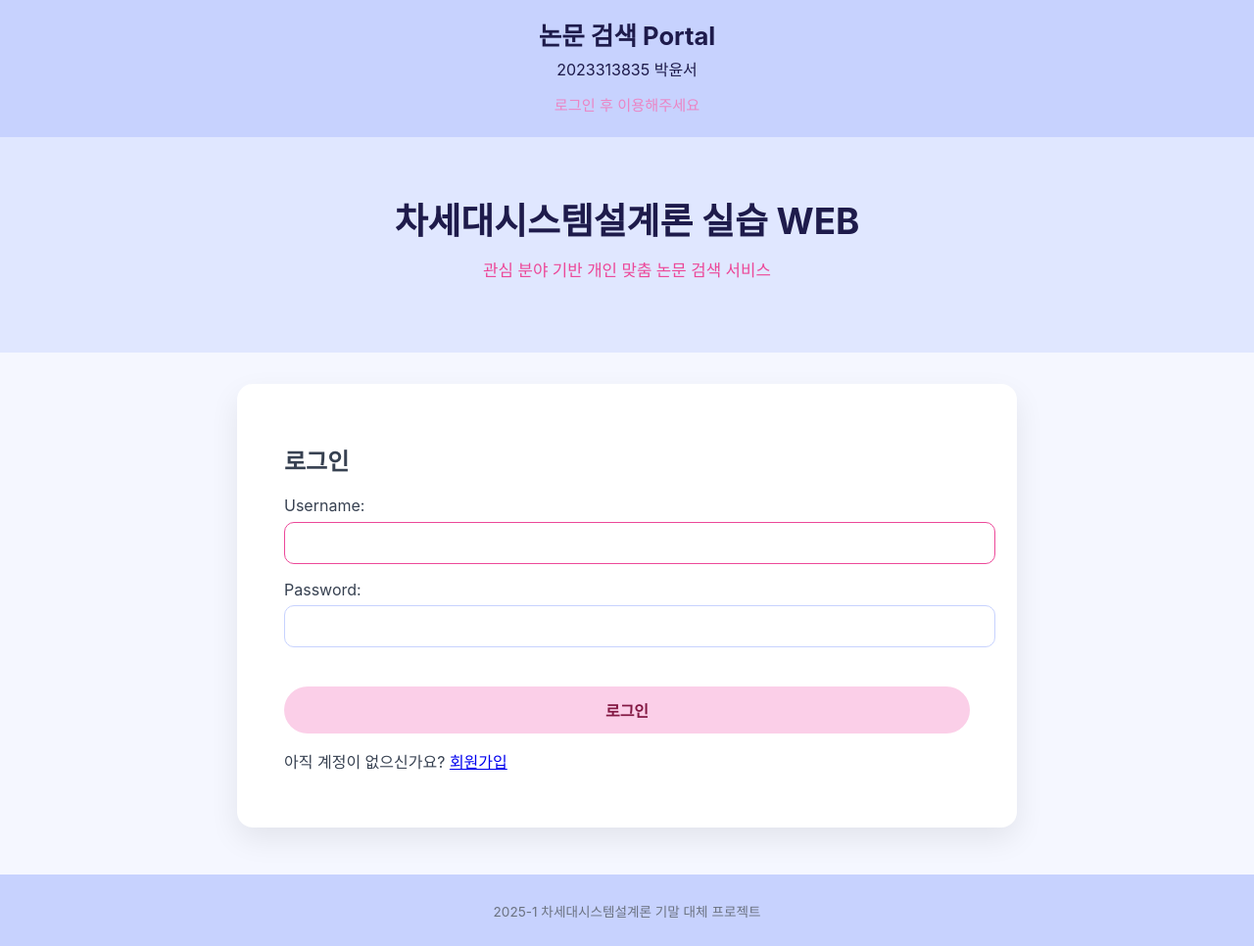
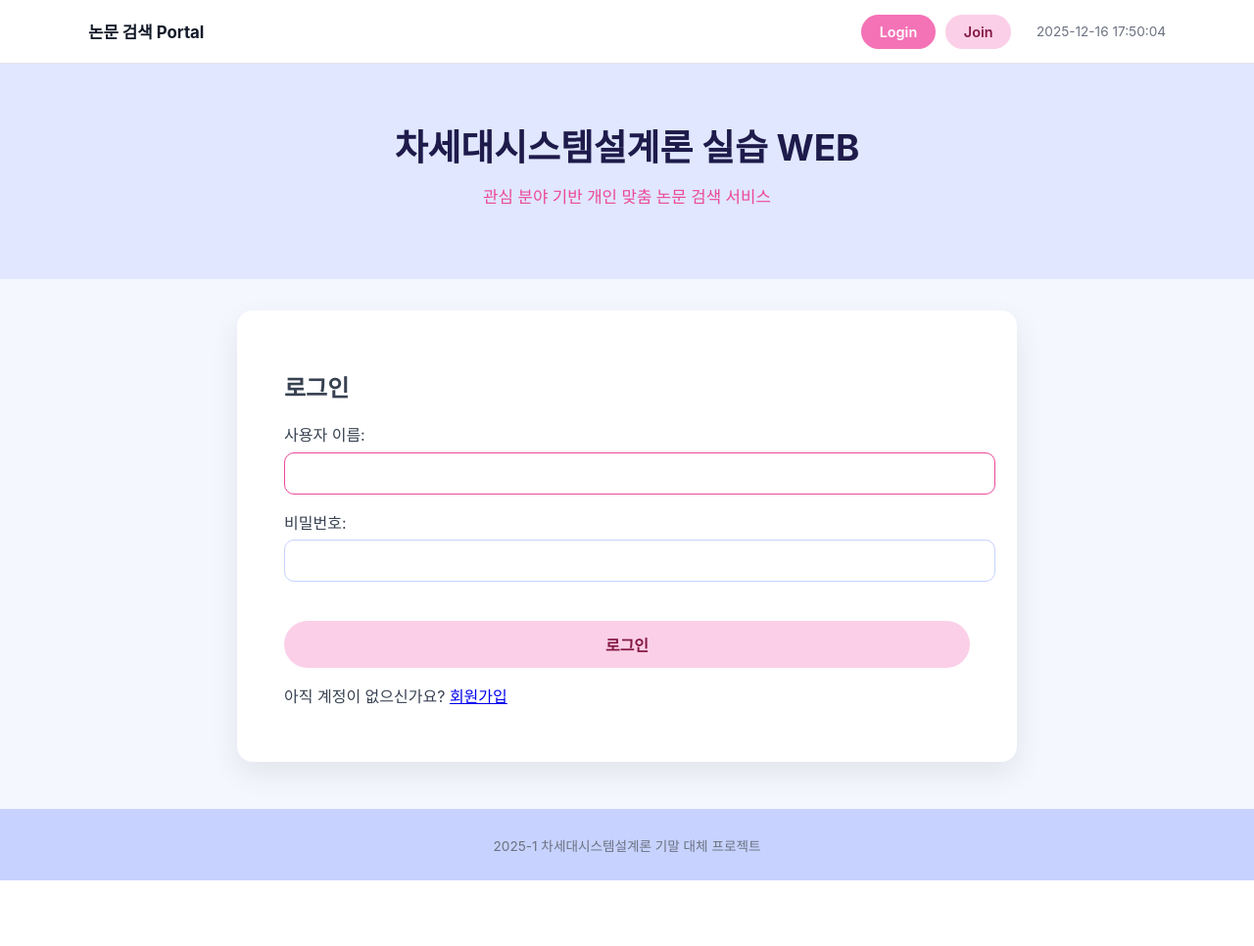
Before and after one commit to Germ-y/SKKU_LIS3050_final_project, a Django app: page /users/login/ in a window 1280 px wide. Shown: the whole page at 98% size. After the commit the page ends 899 px from the top, so only its background shows below. Run offline with Django 5.2, Linux system fonts and the light colour scheme.

Commit message:
feat: Changed lan code to kor/Update header

```diff
--- a/config/settings.py
+++ b/config/settings.py
@@ -118,7 +118,7 @@ DATABASES = {
 # Internationalization
 # https://docs.djangoproject.com/en/5.0/topics/i18n/
 
-LANGUAGE_CODE = 'en-us'
+LANGUAGE_CODE = 'ko-kr'
 
 TIME_ZONE = 'UTC'
 
--- a/templates/base.html
+++ b/templates/base.html
@@ -13,53 +13,69 @@
             color: #374151;
         }
 
-        header {
-            background-color: #c7d2fe;
-            color: #1e1b4b;
-            text-align: center;
-            padding: 1rem 0;
-            min-height: 140px;
-            box-sizing: border-box;
+        .top-header {
+            background-color: #ffffff;
+            border-bottom: 1px solid #e5e7eb;
+            padding: 0.5rem 1.2rem;
         }
 
-        header h1 {
-            margin: 0;
-            font-size: 1.6rem;
+        .nav-container {
+            max-width: 1100px;
+            margin: 0 auto;
+            display: flex;
+            align-items: center;
+            justify-content: space-between;
+            min-height: 48px;
         }
 
-        header h2 {
-            margin: 0.3rem 0 0;
-            font-size: 1rem;
-            font-weight: normal;
+        .brand {
+            font-size: 1.05rem;
+            font-weight: 700;
+            color: #111827;
         }
 
-        nav {
-            margin-top: 0.8rem;
+        .nav-right {
             display: flex;
-            justify-content: center;
             align-items: center;
-            gap: 1rem;
+            gap: 0.6rem;
         }
 
-        nav span {
-            font-size: 0.95rem;
-            color: #3730a3;
+        .nav-user {
+            font-size: 0.9rem;
+            color: #374151;
         }
 
-        .nav-guest {
-            color: #f472b6;
-            opacity: 0.8;
+        .nav-auth-btn {
+            padding: 8px 18px;
+            border-radius: 999px;
+            font-size: 0.9rem;
+            font-weight: 600;
+            border: 1.5px solid transparent;
+            cursor: pointer;
+            text-decoration: none;
+            transition: all 0.2s ease;
         }
 
-        .link-button {
-            all: unset;
-            cursor: pointer;
-            color: #ec4899;
-            font-weight: 600;
+        .nav-auth-btn.login {
+            background-color: #f472b6;
+            color: white;
         }
 
-        .link-button:hover {
-            text-decoration: underline;
+        .nav-auth-btn.signup {
+            background-color: #fbcfe8;
+            color: #831843;
+        }
+
+        .nav-auth-btn.signup:hover {
+            background-color: #f472b6;
+            color: white;
+        }
+
+        #datetime {
+            font-size: 0.85rem;
+            color: #6b7280;
+            margin-left: 1rem;
+            white-space: nowrap;
         }
 
         .hero {
@@ -91,8 +107,8 @@
             box-shadow: 0 12px 30px rgba(0,0,0,0.08);
         }
 
-        input[type="text"],
-        input[type="password"] {
+        main input[type="text"],
+        main input[type="password"] {
             width: 100%;
             padding: 12px;
             margin-top: 0.4rem;
@@ -101,12 +117,12 @@
             font-size: 0.95rem;
         }
 
-        input:focus {
+        main input:focus {
             outline: none;
             border-color: #ec4899;
         }
 
-        button {
+        main button {
             margin-top: 1.5rem;
             width: 100%;
             background-color: #fbcfe8;
@@ -115,11 +131,11 @@
             padding: 12px;
             border-radius: 999px;
             font-size: 1rem;
+            font-weight: 600;
             cursor: pointer;
-            font-weight: 600;
         }
 
-        button:hover {
+        main button:hover {
             background-color: #f472b6;
             color: white;
         }
@@ -132,12 +148,6 @@
             font-size: 0.85rem;
         }
 
-        .paper-card {
-        position: relative;
-        padding: 1.5rem 1.5rem 3rem;
-        border-bottom: 1px solid #e5e7eb;
-        }
-
         .paper-title a {
         color: #111827;
         text-decoration: none;
@@ -145,12 +155,6 @@
 
         .paper-title a:hover {
         text-decoration: underline;
-        }
-
-        .paper-actions {
-        position: absolute;
-        right: 1.5rem;
-        bottom: 1.2rem;
         }
 
         .pdf-button {
@@ -161,33 +165,54 @@
         font-size: 0.85rem;
         font-weight: 600;
         text-decoration: none;
+        display: inline-block;
+        transition: all 0.2s ease;
         }
 
         .pdf-button:hover {
         background-color: #f472b6;
         color: white;
         }
+
+        .paper-card {
+        position: relative;
+        padding: 1.5rem 1.5rem 3rem;
+        border-bottom: 1px solid #e5e7eb;
+        }
+
+        .paper-actions {
+        position: absolute;
+        right: 1.5rem;
+        bottom: 1.2rem;
+        }
     </style>
 </head>
 
 <body>
-<header>
-    <h1>논문 검색 Portal</h1>
-    <h2>2023313835 박윤서</h2>
 
-    <nav>
+<header class="top-header">
+    <div class="nav-container">
+        <span class="brand">논문 검색 Portal</span>
+
+        <div class="nav-right">
             {% if user.is_authenticated %}
-        <span>환영합니다, {{ user.username }}님</span>
-        <form action="{% url 'logout' %}" method="post" style="display:inline; margin:0;">
+                <span class="nav-user">{{ user.username }}님</span>
+                <form action="{% url 'logout' %}" method="post" style="margin:0;">
                     {% csrf_token %}
-            <button type="submit" class="link-button">로그아웃</button>
+                    <button type="submit" class="nav-auth-btn signup">Logout</button>
                 </form>
-    {% elif request.resolver_match.url_name == 'signup' %}
-        <a href="{% url 'login' %}" class="link-button">로그인</a>
             {% else %}
-        <span class="nav-guest">로그인 후 이용해주세요</span>
+                {% if request.resolver_match.url_name == 'login' %}
+                    <a href="{% url 'login' %}" class="nav-auth-btn login">Login</a>
+                    <a href="{% url 'signup' %}" class="nav-auth-btn signup">Join</a>
+                {% else %}
+                    <a href="{% url 'login' %}" class="nav-auth-btn signup">Login</a>
+                    <a href="{% url 'signup' %}" class="nav-auth-btn login">Join</a>
                 {% endif %}
-</nav>
+            {% endif %}
+            <span id="datetime"></span>
+        </div>
+    </div>
 </header>
 
 {% if request.resolver_match.url_name == 'login' or request.resolver_match.url_name == 'signup' %}
@@ -206,5 +231,21 @@
     <p>2025-1 차세대시스템설계론 기말 대체 프로젝트</p>
 </footer>
 
+<script>
+function updateDateTime() {
+    const now = new Date();
+    const y = now.getFullYear();
+    const m = String(now.getMonth() + 1).padStart(2, '0');
+    const d = String(now.getDate()).padStart(2, '0');
+    const h = String(now.getHours()).padStart(2, '0');
+    const min = String(now.getMinutes()).padStart(2, '0');
+    const s = String(now.getSeconds()).padStart(2, '0');
+    document.getElementById('datetime').textContent =
+        `${y}-${m}-${d} ${h}:${min}:${s}`;
+}
+updateDateTime();
+setInterval(updateDateTime, 1000);
+</script>
+
 </body>
 </html>
```
Lines whose indentation alone changed are shown as unchanged.
